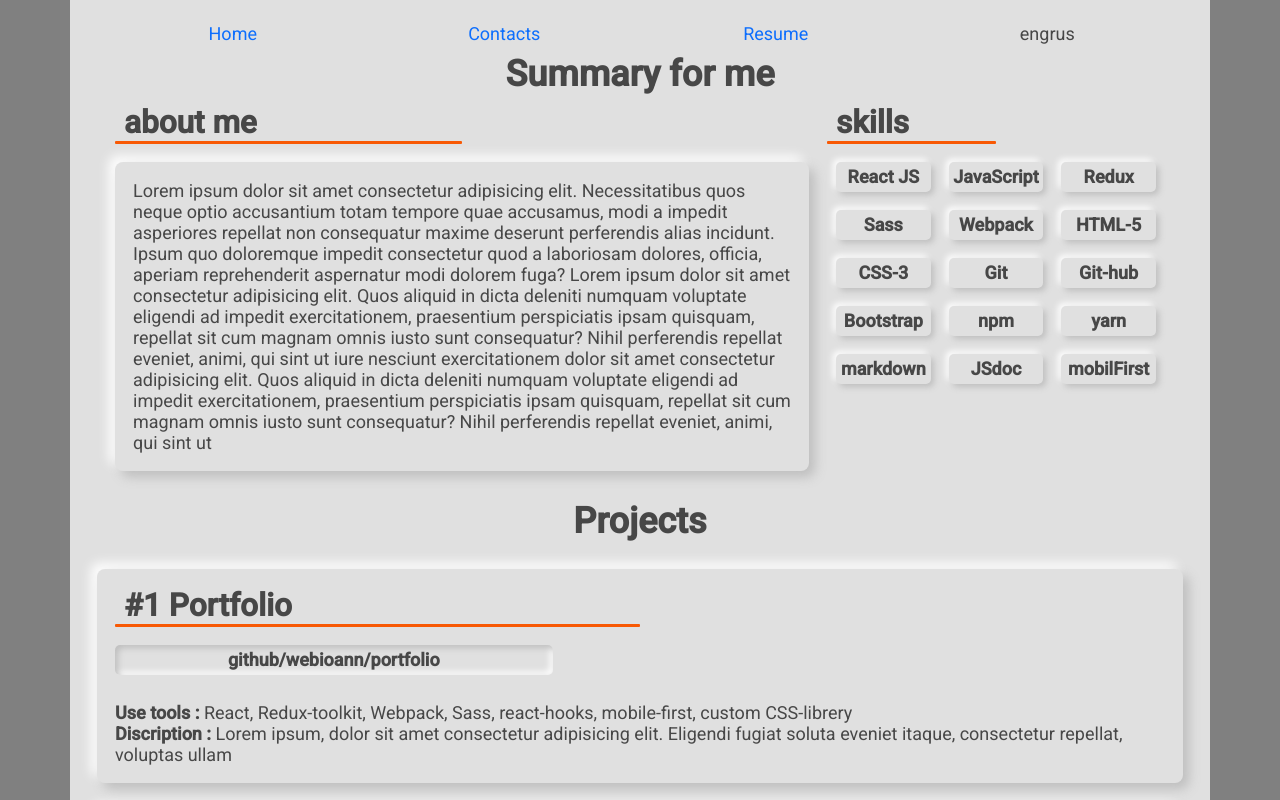
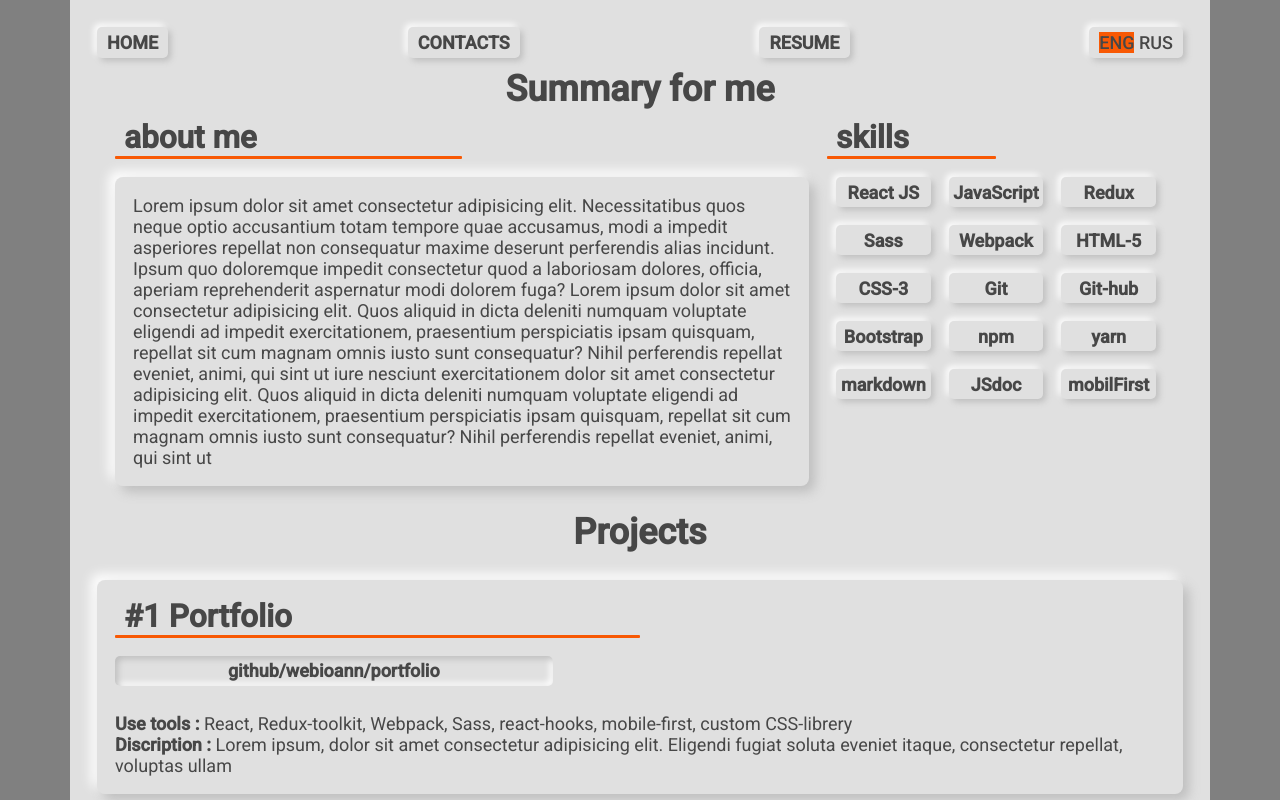
Before and after one commit to webioann/webpack-for-react, a React app: page / in a window 1280 px wide. Shown: the top 800 px of the page. Built offline with nearby package versions, Linux system fonts and the light colour scheme.

Commit message:
new Navbar

```diff
--- a/src/COMPONENTS/App.js
+++ b/src/COMPONENTS/App.js
@@ -1,7 +1,8 @@
 import React,{ useState,useEffect } from 'react'
 import { content } from './textContent'
 import { useSelector, useDispatch } from 'react-redux'
-import Navbar from './Navbar.js'
+// import Navbar from './Navbar.js'
+import Navy from './Navy.js'
 import Summary from './Summary.js'
 import Projects from './Projects.js'
 import Contacts from './Contacts.js'
@@ -26,7 +27,7 @@ function App() {
     <div className="portfolio-app">
       <div className="app container">
         <div className="row">
-          <Navbar/>
+          <Navy/>
           <Summary/>
           <Projects/>
           <Contacts/>
--- /dev/null
+++ b/src/COMPONENTS/Navy.js
@@ -0,0 +1,47 @@
+import React,{useState} from 'react'
+import { useSelector, useDispatch } from 'react-redux'
+import { langEng,langRus } from '../Redux-toolkit/langModeSlice'
+import './app.scss'
+import { content } from './textContent'
+
+
+function Navy() {
+    let resumeLink = "https://drive.google.com/file/d/1Lr05RkXCVdrd4yoEPv1a5fQ3rwu-sVMN/view?usp=sharing"
+    const langMode = useSelector(state => state.langMode.lang)
+    const dispatch = useDispatch()
+    let lang = langMode;
+    const[engButton,setEngButton] = useState("active lang")
+    const[rusButton,setRusButton] = useState("lang pl-1")
+
+
+    const switchLangRus = () => {
+        if( langMode === content.eng ) {
+            dispatch(langRus())
+            setEngButton("lang")
+            setRusButton("active lang pl-1")
+        }
+    }
+    const switchLangEng = () => {
+        if( langMode === content.rus ) {
+            dispatch(langEng())
+            setRusButton("lang pl-1")
+            setEngButton("active lang")
+        }
+    }
+
+    return (
+        <ul className="navbar">
+            <li><a name="home" href="#"> {lang.navbar.home} </a></li>
+            <li><a href="#contacts"> {lang.navbar.contacts} </a></li>
+            <li><a href={ resumeLink } target="_blank"> {lang.navbar.resume} </a></li>
+            <li className="lang-button">
+                <a href="#">
+                    <span className={engButton} onClick={switchLangEng}>eng</span>
+                    <span className={rusButton} onClick={switchLangRus}>rus</span>
+                </a>
+            </li>
+        </ul>
+    )
+}
+
+export default Navy
--- a/src/COMPONENTS/app.scss
+++ b/src/COMPONENTS/app.scss
@@ -7,8 +7,8 @@ $shad: #bebebe;
   position: relative;
   padding-top: 1rem;
   section{
-    padding-top: $gut-1;
     padding-bottom: $gut-1;
+  }
   .subtitle{
     margin-bottom: 1rem;
   }
@@ -31,7 +31,6 @@ $shad: #bebebe;
     85%{ width: 53%; }
     100%{ width: 50%; }
   }
-  }
 
   // =========== Navbar =======
 
@@ -41,41 +40,37 @@ $shad: #bebebe;
     z-index: 1;
     cursor: pointer;
     text-align: center;
-
+    display: flex;
+    justify-content: space-between;
+    height: 50px;
+    line-height: 50px;
+    li{
+      text-transform: uppercase;
+      transition: all 200ms linear;
+      a{
+        padding: 5px 10px;
+        overflow: hidden;
+        color: $color-main;
+        box-shadow: 3px 3px 6px #bebebe,
+        -3px -3px 6px #fff;
+        border-radius: 5px;
+        font-weight: 600;
+        text-align: center;
+      }
+      a:hover{
+        color: $carrot;
+      }
+    }
     .lang-button{
-      max-width: 6rem;
-      margin: 0 auto;
-      color: $color-main;
-      text-align: center;
-      background-color: #fff;
-      border-radius: 3px;
-      overflow: hidden;
       .active{
         background-color: $carrot;
+        color: $color-main;
       }
       .lang{
         font-weight: 500;
       }
       .lang:hover{
-        color: $color-1;
-      }
-    }
-
-    .btn {
-      transition: all 200ms linear;
-      padding-bottom: $gut-3;
-      button{
-        box-shadow: 3px 3px 6px #bebebe,
-        -3px -3px 6px #fff;
-        border-radius: 5px;
-        font-weight: 600;
-        text-align: center;
-        padding: $gut-1;
-        background-color: $bg-neo;
-      }
-      button:hover {
-        background-color: $carrot;
-        color: $color-1;
+        color: $color-main;
       }
     }
   }
--- a/src/COMPONENTS/textContent.js
+++ b/src/COMPONENTS/textContent.js
@@ -1,10 +1,10 @@
 export const content = {
     eng: {
         navbar: {
-            home: "Home",
-            projects: "Projects",
-            contacts: "Contacts",
-            resume: "Resume"
+            home: "home",
+            projects: "projects",
+            contacts: "contacts",
+            resume: "resume"
         },
         summary: {
             title: "Summary for me",
@@ -49,10 +49,10 @@ export const content = {
     },
     rus: {
         navbar: {
-            home: "Домой",
-            projects: "Мои проэкты",
-            contacts: "Контакты",
-            resume: "Резюме"
+            home: "домой",
+            projects: "мои проэкты",
+            contacts: "контакты",
+            resume: "резюме"
         },
         summary: {
             title: "Коротко обо мне",
```
Lines whose indentation alone changed are shown as unchanged.
